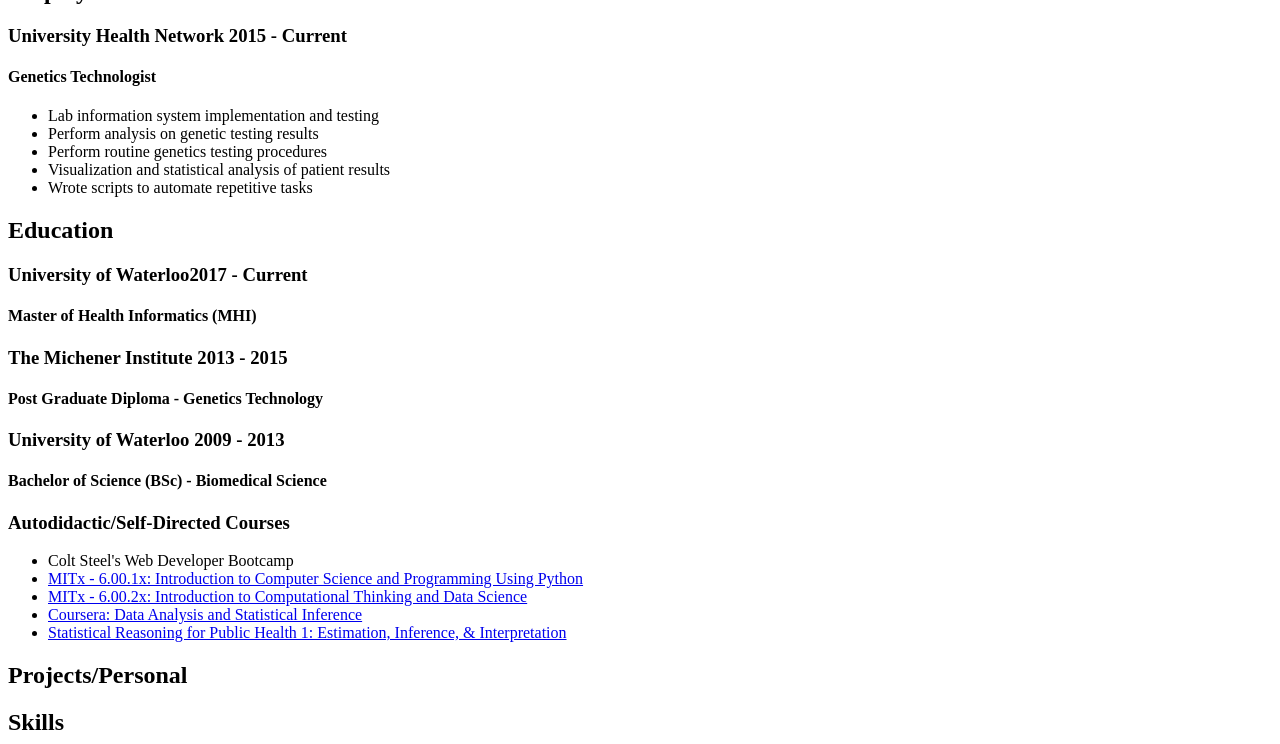
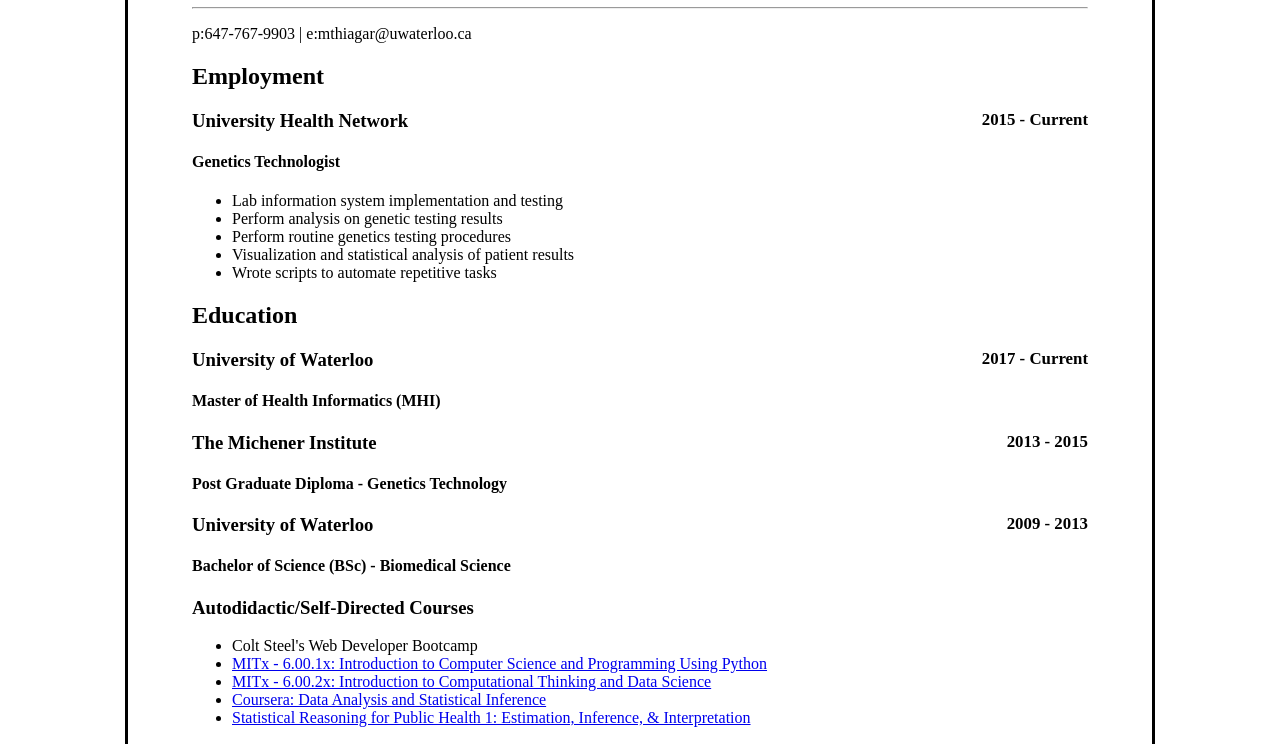
Before and after one commit to mthiagar/personalsite_archive, a plain HTML site: page index.html in a window 1280 px wide. Shown: the part 140-884 px from the top of the page. Drawn offline with Linux system fonts and the light colour scheme.

Commit message:
Added student section, updated some alignement related things in styling

```diff
--- a/index.html
+++ b/index.html
@@ -2,9 +2,11 @@
 <html>
 <head>
 	<title>Madhuran Thiagarajah Resume</title>
+	<link rel="stylesheet" type="text/css" href="styles/resume.css">
 </head>
 <body>
 <h1>Madhuran Thiagarajah</h1>
+<hr>
 <p>p:647-767-9903 | e:mthiagar@uwaterloo.ca</p>
 <h2>Employment</h2>
 <h3 class= title>University Health Network <span class=dates>2015 - Current</h3>
@@ -18,7 +20,7 @@
 </ul>
 
 <h2>Education</h2>
-<h3 class= title>University of Waterloo<span class=dates>2017 - Current</span></h3>
+<h3 class= title>University of Waterloo <span class=dates>2017 - Current</span></h3>
 <h4>Master of Health Informatics (MHI)</h4>
 <h3 class= title>The Michener Institute <span class=dates>2013 - 2015</h3>
 <h4>Post Graduate Diploma - Genetics Technology</h4>
--- /dev/null
+++ b/styles/resume.css
@@ -0,0 +1,12 @@
+body{
+	width: 70%;
+	margin: auto;
+	border:solid;
+	padding: 5%;
+}
+.dates {
+	align-content: right;
+	text-align: right;
+	float: right;
+	font-size: 90%;
+}
```
